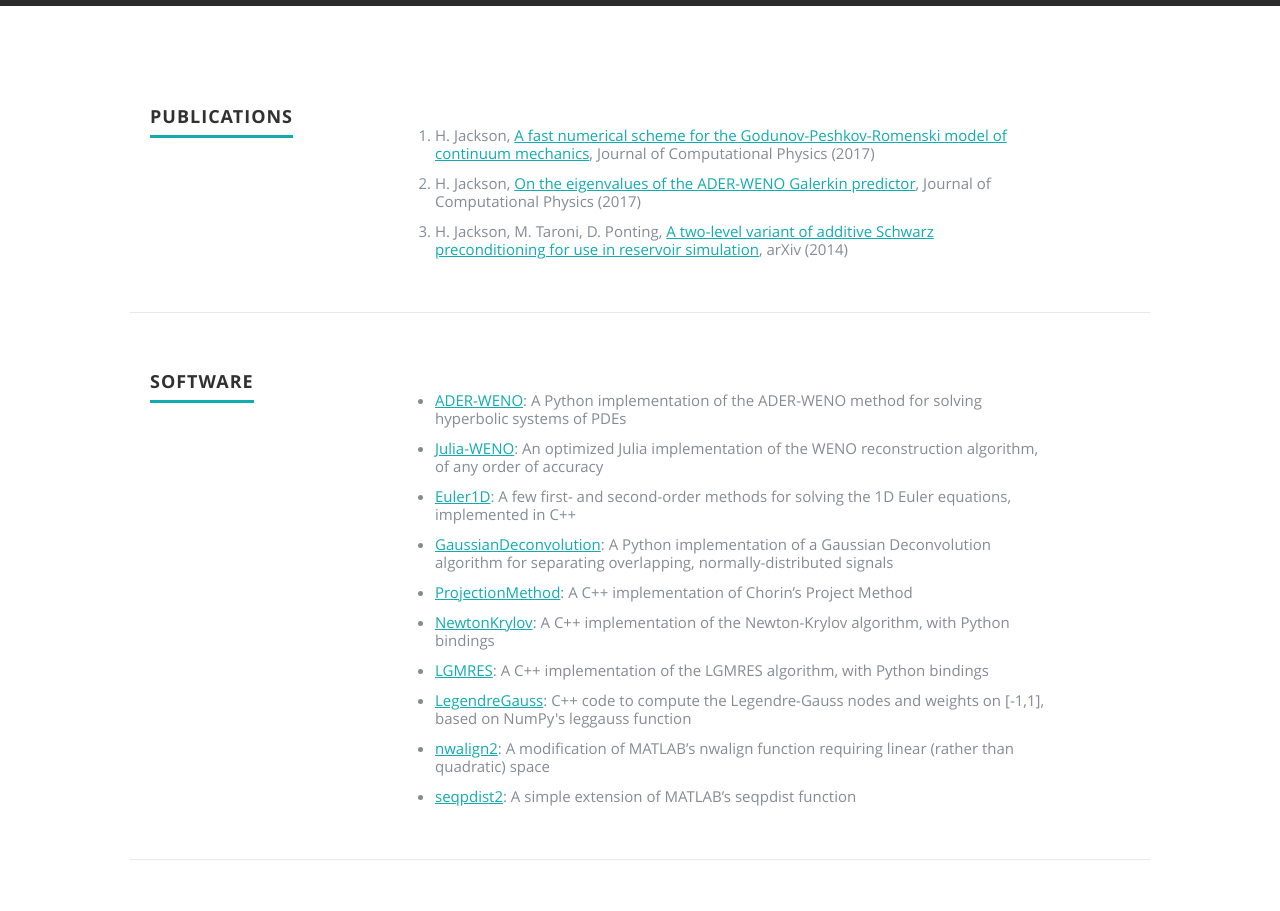
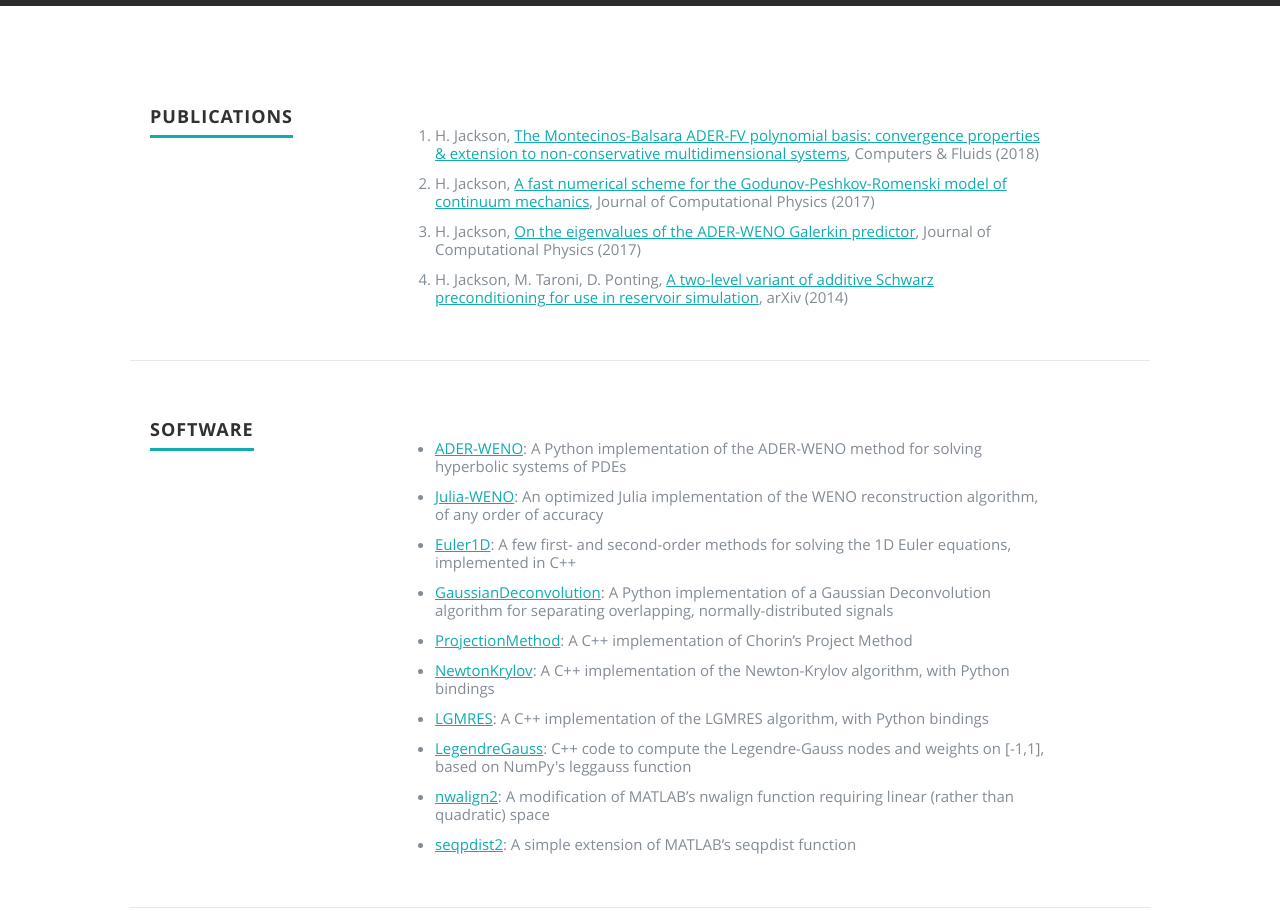
Before and after one commit to haranjackson/haranjackson.github.io, a plain HTML site: page index.html in a window 1280 px wide. Shown: the part 1280-2191 px from the top of the page. Drawn offline with nearby package versions, Linux system fonts and the light colour scheme; files whose address does not match are found by name.

Commit message:
added paper

```diff
--- a/index.html
+++ b/index.html
@@ -145,6 +145,7 @@
 
                   <p>
                     <ol>
+                      <li>H. Jackson, <a href="https://arxiv.org/abs/1710.07603"><u>The Montecinos-Balsara ADER-FV polynomial basis: convergence properties & extension to non-conservative multidimensional systems</u></a>, Computers & Fluids (2018)</li>
                       <li>H. Jackson, <a href="http://www.sciencedirect.com/science/article/pii/S0021999117305636"><u>A fast numerical scheme for the Godunov-Peshkov-Romenski model of continuum mechanics</u></a>, Journal of Computational Physics (2017)</li>
                       <li>H. Jackson, <a href="http://www.sciencedirect.com/science/article/pii/S0021999117300086"><u>On the eigenvalues of the ADER-WENO Galerkin predictor</u></a>, Journal of Computational Physics (2017)</li>
                       <li>H. Jackson, M. Taroni, D. Ponting, <a href="https://arxiv.org/abs/1401.7227"><u>A two-level variant of additive Schwarz preconditioning for use in reservoir simulation</u></a>, arXiv (2014)</li>
```
